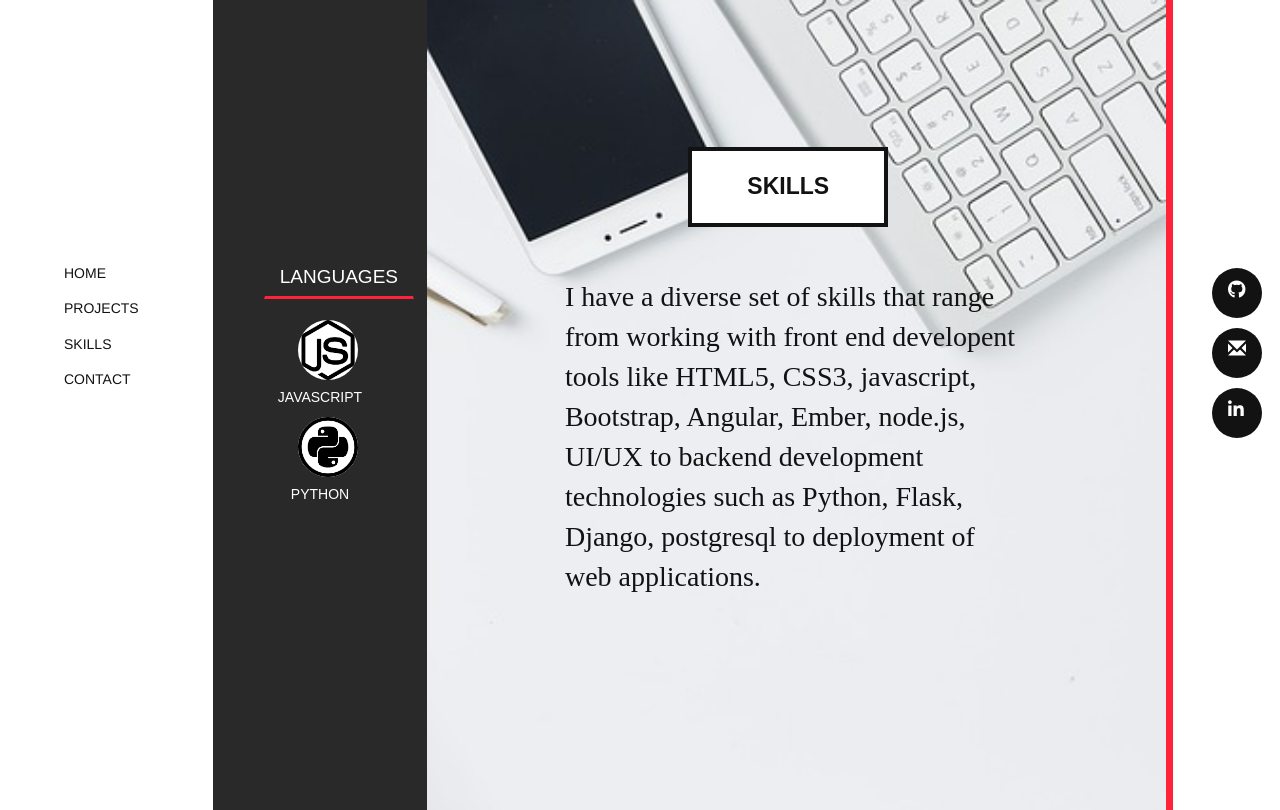
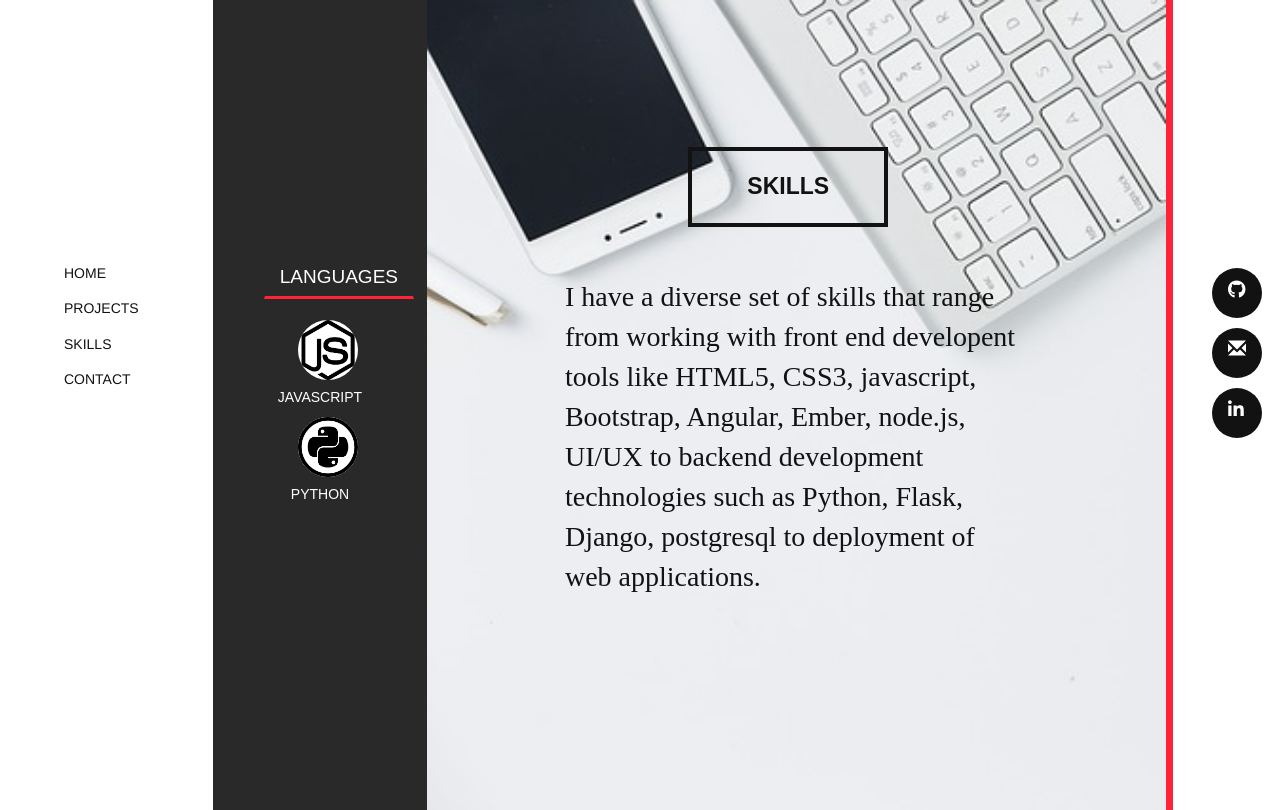
Before and after one commit to nevooronni/dev_porfolio, a PHP site: page /skills.html in a window 1280 px wide, with the pointer over the restyled element. Run offline with PHP 8.4, Linux system fonts and the light colour scheme; some libraries are stand-ins or nearby versions.

Commit message:
final touches

```diff
--- a/css/style.css
+++ b/css/style.css
@@ -167,7 +167,6 @@
 }
 
 #fullstack2:hover {
-  background-color: #fff;
   cursor: none;
 }
 
```
Also changed, not shown: img/onronr.jpg (added), img/stock-market-graphs.jpg (added).
